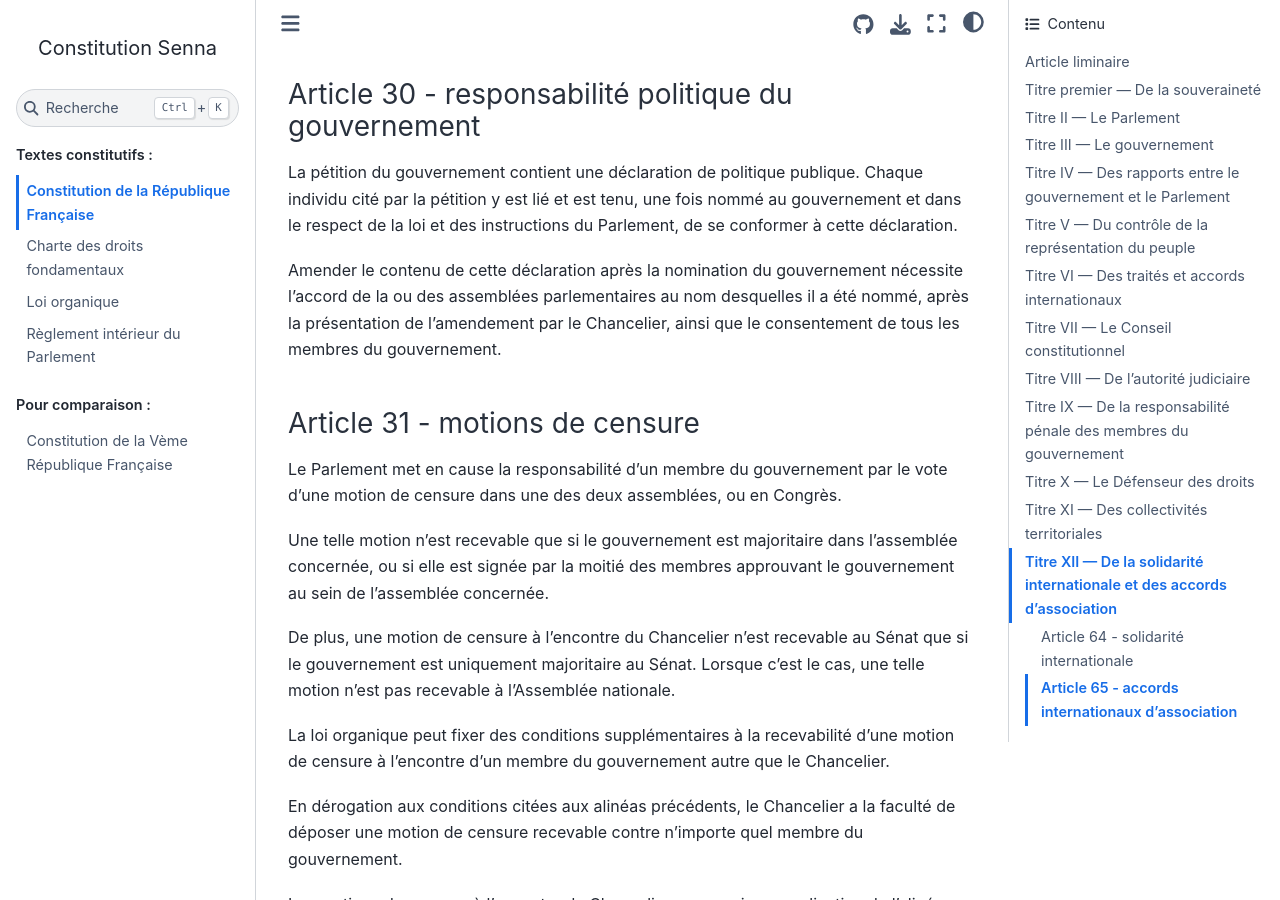
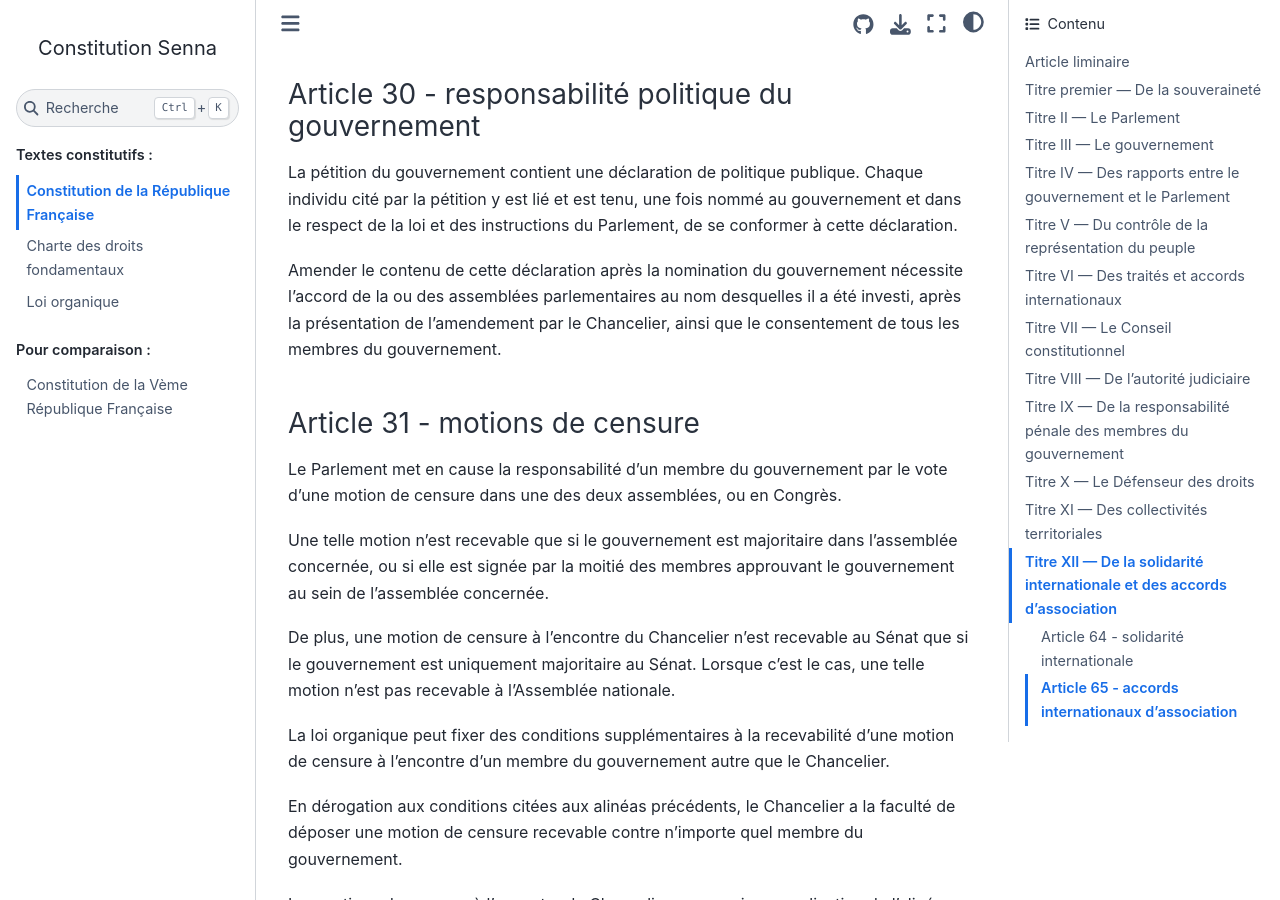
Before and after one commit to Gouvernathor/senna, a Sphinx documentation site: the page built from source/constitution.rst, in a window 1280 px wide and 900 px high, scrolled down 10234 px. Built offline with Sphinx 7.4.7 and the Sphinx Book theme 1.1.4, drawn with Linux system fonts in a browser that asks for light colours; pages that are not in the unit, such as notebooks, are missing from menus.

Commit message:
tweaks à la déclaration du gvt, amendement de la déclaration de politique publique

```diff
--- a/source/constitution.rst
+++ b/source/constitution.rst
@@ -262,7 +262,7 @@
 
 La pétition du gouvernement contient une déclaration de politique publique. Chaque individu cité par la pétition y est lié et est tenu, une fois nommé au gouvernement et dans le respect de la loi et des instructions du Parlement, de se conformer à cette déclaration.
 
-Amender le contenu de cette déclaration après la nomination du gouvernement nécessite l'accord de la ou des assemblées parlementaires au nom desquelles il a été nommé, après la présentation de l'amendement par le Chancelier, ainsi que le consentement de tous les membres du gouvernement.
+Amender le contenu de cette déclaration après la nomination du gouvernement nécessite l'accord de la ou des assemblées parlementaires au nom desquelles il a été investi, après la présentation de l'amendement par le Chancelier, ainsi que le consentement de tous les membres du gouvernement.
 
 .. article:: motions de censure
 
```
Also changed, not shown: source/reglement_interieur.rst (+13 -3 lines).
